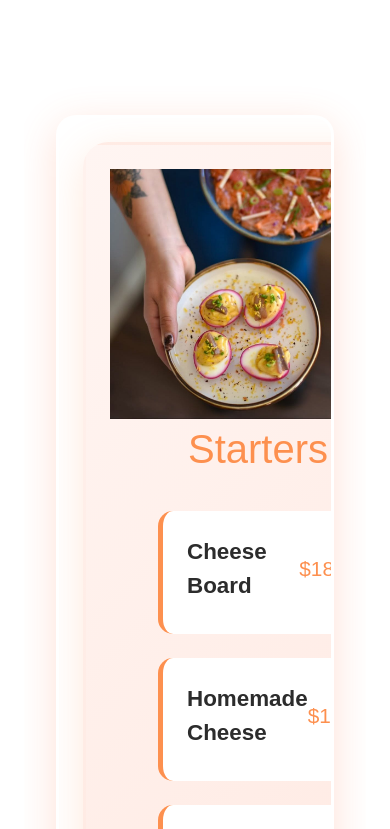
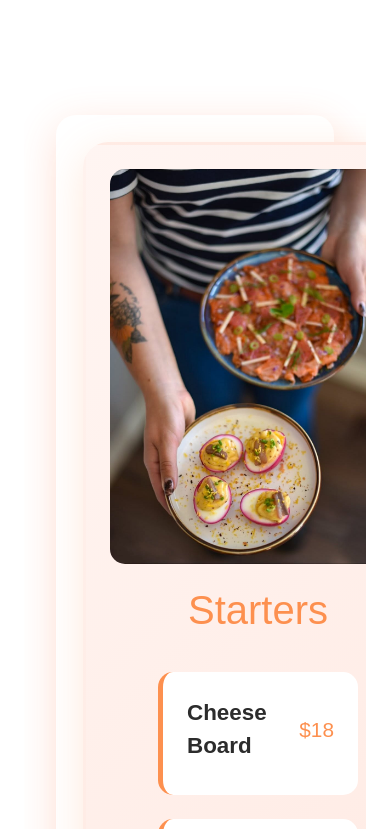
Before and after one commit to consulting-daol/restaurant-landing-pages, a Next.js app: page /brioche-avitus in a window 390 px wide. Shown: the part 855-1684 px from the top of the page. Built offline with nearby package versions, Linux system fonts and the light colour scheme; a web font is replaced by a local one.

Commit message:
Fix mobile image cropping in menu cards - adjust padding and image container styles

```diff
--- a/app/brioche-avitus/components/ScrollStack.css
+++ b/app/brioche-avitus/components/ScrollStack.css
@@ -69,18 +69,41 @@
 
   .scroll-stack-card {
     height: auto;
-    min-height: 25rem;
+    min-height: auto;
     padding: 1.5rem;
     border-radius: 20px;
     margin: 20px 0;
+    overflow: visible;
   }
 
   .menu-card-stack-item {
     border-radius: 20px;
+    overflow: visible;
+    height: auto;
+    min-height: auto;
   }
 
   .menu-card-stack-item .menu-card-interactive {
     padding: 1.5rem;
+    height: auto;
+    min-height: auto;
+    overflow: visible;
+  }
+
+  .menu-card-stack-item .menu-card-image {
+    width: 100%;
+    height: auto;
+    min-height: 200px;
+    border-radius: 15px;
+    overflow: hidden;
+    margin-bottom: 1rem;
+  }
+
+  .menu-card-stack-item .menu-card-img {
+    width: 100% !important;
+    height: auto !important;
+    min-height: 200px;
+    object-fit: cover;
   }
 
   .menu-scroll-stack {
--- a/app/src/restaurants/OrderStore.css
+++ b/app/src/restaurants/OrderStore.css
@@ -219,6 +219,21 @@
   margin-bottom: 2rem;
   text-align: center;
   font-weight: 700;
+}
+
+.menu-card-image {
+  width: 100%;
+  height: 250px;
+  border-radius: 15px;
+  overflow: hidden;
+  margin-bottom: 1.5rem;
+  position: relative;
+}
+
+.menu-card-img {
+  width: 100%;
+  height: 100%;
+  object-fit: cover;
 }
 
 .card-items-interactive {
@@ -489,6 +504,15 @@
     grid-template-columns: 1fr;
   }
 
+  .menu-card-image {
+    height: 200px;
+    margin-bottom: 1rem;
+  }
+
+  .menu-card-interactive {
+    padding: 1.5rem;
+  }
+
   .about-grid-interactive {
     grid-template-columns: 1fr;
   }
```
